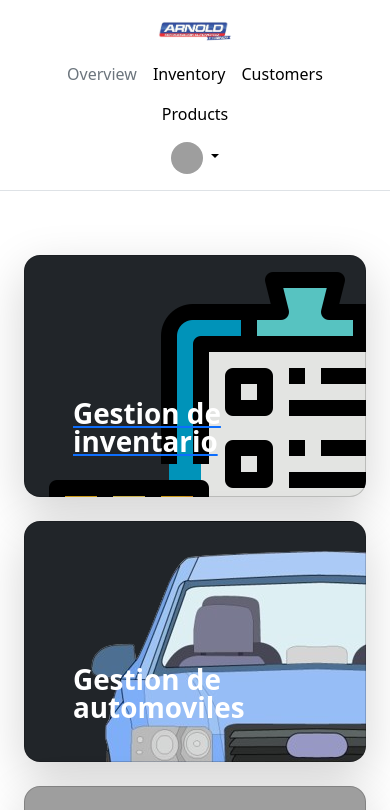
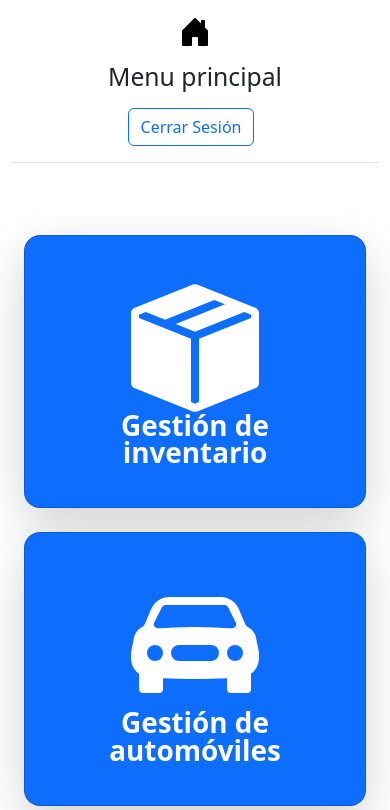
Before and after one commit to noriegaencinas/arnold_autorefrigeraciones, a Flask app: page /menu in a window 390 px wide. Shown: the top 810 px of the page. Run offline with Flask 3, Linux system fonts and the light colour scheme; some libraries are stand-ins or nearby versions; grey boxes are pictures that could not be loaded.

Commit message:
fixing main menu adding basic functionality to login, also implementing basic template

```diff
--- a/server.py
+++ b/server.py
@@ -1,9 +1,12 @@
-from flask import Flask, render_template
+# Imports for Flask
+from flask import Flask, render_template, request
+from flask_bootstrap import Bootstrap4
+# Imports for database
 import sqlite3
 from sqlite3 import Error
 
 app = Flask(__name__)
-
+bootstrap = Bootstrap4(app)
 
 def create_connection():
     conn = None;
@@ -35,9 +38,13 @@ def SelectInventario():
     rows = cur.fetchall()
     return rows
 
+# Flask routes
 @app.route("/", methods=['GET', 'POST'])
 def index():
-    return render_template('sign-in.html')
+    if request.method == 'GET':
+        return render_template('sign-in.html')
+    if request.method == 'POST':
+        return render_template('menu.html')
 
 @app.route("/sign-in")
 def signin():
@@ -70,4 +77,4 @@ def menu_facturas():
 
 if __name__ == '__main__':
     create_connection()
-    app.run(debug=True, port=5005)
+    app.run(debug=True, port=5007)
--- a/templates/base.html
+++ b/templates/base.html
@@ -3,9 +3,58 @@
 <head>
     <meta charset="UTF-8">
     <meta name="viewport" content="width=device-width, initial-scale=1.0">
-    <title>Document</title>
+    <title>Autorefrigeracion</title>
+    <!--This is the reference to the css of bootstrap-->
+    <link href="https://cdn.jsdelivr.net/npm/bootstrap@5.3.3/dist/css/bootstrap.min.css" rel="stylesheet" integrity="sha384-QWTKZyjpPEjISv5WaRU9OFeRpok6YctnYmDr5pNlyT2bRjXh0JMhjY6hW+ALEwIH" crossorigin="anonymous">
 </head>
 <body>
+    <!--This is the header-->
+    <div class="container">
+        <header class="d-flex flex-wrap align-items-center justify-content-center justify-content-md-between py-3 mb-4 border-bottom">
+          <div class="col-md-3 mb-2 mb-md-0">
+            <a href="/" class="d-inline-flex link-body-emphasis text-decoration-none">
+                <svg xmlns="http://www.w3.org/2000/svg" width="32" height="32" fill="currentColor" class="bi bi-house-door-fill" viewBox="0 0 16 16">
+                    <path d="M6.5 14.5v-3.505c0-.245.25-.495.5-.495h2c.25 0 .5.25.5.5v3.5a.5.5 0 0 0 .5.5h4a.5.5 0 0 0 .5-.5v-7a.5.5 0 0 0-.146-.354L13 5.793V2.5a.5.5 0 0 0-.5-.5h-1a.5.5 0 0 0-.5.5v1.293L8.354 1.146a.5.5 0 0 0-.708 0l-6 6A.5.5 0 0 0 1.5 7.5v7a.5.5 0 0 0 .5.5h4a.5.5 0 0 0 .5-.5"></path>
+                </svg>
+            </a>
+          </div>
 
+          <ul class="nav col-12 col-md-auto mb-2 justify-content-center mb-md-0">
+            <li><h2>{% block nombre_menu %}{% endblock %}</h2></li>
+          </ul>
+
+          <div class="col-md-3 text-end">
+            <a href="{{ url_for('signin') }}">
+                <button type="button" class="btn btn-outline-primary me-2">Cerrar Sesión</button>
+            </a>
+          </div>
+        </header>
+      </div>
+
+    {% block content %}
+    {% endblock %}
+
+    <!--Footer-->
+    <section>
+        <div class="container">
+            <footer class="d-flex flex-wrap justify-content-between align-items-center py-3 my-4 border-top">
+            <div class="col-md-4 d-flex align-items-center">
+                <a href="/" class="mb-3 me-2 mb-md-0 text-body-secondary text-decoration-none lh-1">
+                    <svg class="bi" width="30" height="24"><use xlink:href="#bootstrap"></use></svg>
+                </a>
+            <span class="mb-3 mb-md-0 text-body-secondary">© 2024 Refrigeracion Automotriz Arnold </span>
+          </div>
+          <ul class="nav col-md-4 justify-content-end list-unstyled d-flex">
+            <li class="ms-3"><a class="text-body-secondary" href="https://www.facebook.com/p/Refrigeracion-Automotriz-Arnold-100063594305820/">
+                <svg xmlns="http://www.w3.org/2000/svg" width="16" height="16" fill="currentColor" class="bi bi-facebook" viewBox="0 0 16 16">
+                    <path d="M16 8.049c0-4.446-3.582-8.05-8-8.05C3.58 0-.002 3.603-.002 8.05c0 4.017 2.926 7.347 6.75 7.951v-5.625h-2.03V8.05H6.75V6.275c0-2.017 1.195-3.131 3.022-3.131.876 0 1.791.157 1.791.157v1.98h-1.009c-.993 0-1.303.621-1.303 1.258v1.51h2.218l-.354 2.326H9.25V16c3.824-.604 6.75-3.934 6.75-7.951"/>
+                </svg>
+            </li>
+          </ul>
+        </footer>
+      </div>
+    </section>
+    <!--This is the reference to the js of bootstrap-->
+    <script src="https://cdn.jsdelivr.net/npm/bootstrap@5.3.3/dist/js/bootstrap.bundle.min.js" integrity="sha384-YvpcrYf0tY3lHB60NNkmXc5s9fDVZLESaAA55NDzOxhy9GkcIdslK1eN7N6jIeHz" crossorigin="anonymous"></script>
 </body>
 </html>
--- a/templates/menu.html
+++ b/templates/menu.html
@@ -1,130 +1,96 @@
-<!DOCTYPE html>
-<html lang="en">
-<head>
-    <meta charset="UTF-8">
-    <meta name="viewport" content="width=device-width, initial-scale=1.0">
-    <title>Document</title>
-    <link href="https://cdn.jsdelivr.net/npm/bootstrap@5.3.3/dist/css/bootstrap.min.css" rel="stylesheet" integrity="sha384-QWTKZyjpPEjISv5WaRU9OFeRpok6YctnYmDr5pNlyT2bRjXh0JMhjY6hW+ALEwIH" crossorigin="anonymous">
-</head>
-<body>
-    <!--This is the header-->
-    <section>
-      <header class="p-3 mb-3 border-bottom">
-        <div class="container">
-          <div class="d-flex flex-wrap align-items-center justify-content-center justify-content-lg-start">
-            <a href="{{url_for('menu')}}" class="d-flex align-items-center mb-2 mb-lg-0 link-body-emphasis text-decoration-none">
-              <img src="/static/img/logo.png" alt="" height="30">
-            </a>
+{% extends 'base.html' %}
 
-            <ul class="nav col-12 col-lg-auto me-lg-auto mb-2 justify-content-center mb-md-0">
-              <li><a href="#" class="nav-link px-2 link-secondary">Overview</a></li>
-              <li><a href="#" class="nav-link px-2 link-body-emphasis">Inventory</a></li>
-              <li><a href="#" class="nav-link px-2 link-body-emphasis">Customers</a></li>
-              <li><a href="#" class="nav-link px-2 link-body-emphasis">Products</a></li>
-            </ul>
+{% block nombre_menu %}Menu principal{% endblock %}
 
-            <div class="dropdown text-end">
-              <a href="#" class="d-block link-body-emphasis text-decoration-none dropdown-toggle" data-bs-toggle="dropdown" aria-expanded="false">
-                <img src="https://github.com/mdo.png" alt="mdo" width="32" height="32" class="rounded-circle">
-              </a>
-              <ul class="dropdown-menu text-small" style="">
-                <li><a class="dropdown-item" href="#">New project...</a></li>
-                <li><a class="dropdown-item" href="#">Settings</a></li>
-                <li><a class="dropdown-item" href="#">Profile</a></li>
-                <li><hr class="dropdown-divider"></li>
-                <li><a class="dropdown-item" href="#">Sign out</a></li>
-              </ul>
-            </div>
-          </div>
-        </div>
-      </header>
-        <script src="https://cdn.jsdelivr.net/npm/bootstrap@5.3.3/dist/js/bootstrap.bundle.min.js" integrity="sha384-YvpcrYf0tY3lHB60NNkmXc5s9fDVZLESaAA55NDzOxhy9GkcIdslK1eN7N6jIeHz" crossorigin="anonymous"></script>
-        <script src="/static/js/color-modes.js"></script>
-    </section>
-
+{% block content %}
     <!-- This is the main menu with its features -->
     <section>
         <div class="container px-4 py-0" id="custom-cards">
             <div class="row row-cols-1 row-cols-lg-3 align-items-stretch g-4 py-5">
+
               <div class="col">
                 <a href="{{ url_for('menu_inventario')}}">
-                    <div class="card card-cover h-100 overflow-hidden text-bg-dark rounded-4 shadow-lg" style="background-image: url(/static/img/inventario.png);">
+                  <div class="card card-cover h-100 overflow-hidden text-bg-primary rounded-4 shadow-lg" style="text-align:center">
                     <div class="d-flex flex-column h-100 p-5 pb-3 text-white text-shadow-1">
-                        <h3 class="pt-5 mt-5 mb-4 display-6 lh-1 fw-bold">Gestion de inventario</h3>
+                      <svg xmlns="http://www.w3.org/2000/svg" width="128" fill="currentColor" class="bi bi-box-seam-fill" viewBox="0 0 16 16" style="margin: 0 auto;">
+                        <path fill-rule="evenodd" d="M15.528 2.973a.75.75 0 0 1 .472.696v8.662a.75.75 0 0 1-.472.696l-7.25 2.9a.75.75 0 0 1-.557 0l-7.25-2.9A.75.75 0 0 1 0 12.331V3.669a.75.75 0 0 1 .471-.696L7.443.184l.01-.003.268-.108a.75.75 0 0 1 .558 0l.269.108.01.003zM10.404 2 4.25 4.461 1.846 3.5 1 3.839v.4l6.5 2.6v7.922l.5.2.5-.2V6.84l6.5-2.6v-.4l-.846-.339L8 5.961 5.596 5l6.154-2.461z"></path>
+                      </svg>
+                      <h3 class="mb-4 display-6 lh-1 fw-bold justify-content-end">Gestión de inventario</h3>
                     </div>
-                    </div>
+                  </div>
                 </a>
               </div>
 
               <div class="col">
-                <div class="card card-cover h-100 overflow-hidden text-bg-dark rounded-4 shadow-lg" style="background-image: url(/static/img/automovil.png);">
-                  <div class="d-flex flex-column h-100 p-5 pb-3 text-white text-shadow-1">
-                    <h3 class="pt-5 mt-5 mb-4 display-6 lh-1 fw-bold">Gestion de automoviles</h3>
+                <a href="{{ url_for('menu_automoviles')}}">
+                  <div class="card card-cover h-100 overflow-hidden text-bg-primary rounded-4 shadow-lg" style="text-align:center">
+                    <div class="d-flex flex-column h-100 p-5 pb-3 text-white text-shadow-1">
+                      <svg xmlns="http://www.w3.org/2000/svg" width="128" fill="currentColor" class="bi bi-car-front-fill" viewBox="0 0 16 16" style="margin: 0 auto;">
+                        <path d="M2.52 3.515A2.5 2.5 0 0 1 4.82 2h6.362c1 0 1.904.596 2.298 1.515l.792 1.848c.075.175.21.319.38.404.5.25.855.715.965 1.262l.335 1.679q.05.242.049.49v.413c0 .814-.39 1.543-1 1.997V13.5a.5.5 0 0 1-.5.5h-2a.5.5 0 0 1-.5-.5v-1.338c-1.292.048-2.745.088-4 .088s-2.708-.04-4-.088V13.5a.5.5 0 0 1-.5.5h-2a.5.5 0 0 1-.5-.5v-1.892c-.61-.454-1-1.183-1-1.997v-.413a2.5 2.5 0 0 1 .049-.49l.335-1.68c.11-.546.465-1.012.964-1.261a.8.8 0 0 0 .381-.404l.792-1.848ZM3 10a1 1 0 1 0 0-2 1 1 0 0 0 0 2m10 0a1 1 0 1 0 0-2 1 1 0 0 0 0 2M6 8a1 1 0 0 0 0 2h4a1 1 0 1 0 0-2zM2.906 5.189a.51.51 0 0 0 .497.731c.91-.073 3.35-.17 4.597-.17s3.688.097 4.597.17a.51.51 0 0 0 .497-.731l-.956-1.913A.5.5 0 0 0 11.691 3H4.309a.5.5 0 0 0-.447.276L2.906 5.19Z"></path>
+                      </svg>
+                      <h3 class="mb-4 display-6 lh-1 fw-bold">Gestión de automóviles</h3>
+                    </div>
                   </div>
-                </div>
+                </a>
               </div>
 
               <div class="col">
-                <div class="card card-cover h-100 overflow-hidden text-bg-dark rounded-4 shadow-lg" style="background-image: url('unsplash-photo-3.jpg');">
-                  <div class="d-flex flex-column h-100 p-5 pb-3 text-shadow-1">
-                    <h3 class="pt-5 mt-5 mb-4 display-6 lh-1 fw-bold">Gestion financiera</h3>
+                <a href="{{ url_for('menu_automoviles')}}">
+                  <div class="card card-cover h-100 overflow-hidden text-bg-primary rounded-4 shadow-lg" style="text-align:center">
+                    <div class="d-flex flex-column h-100 p-5 pb-3 text-white text-shadow-1">
+                      <svg xmlns="http://www.w3.org/2000/svg" width="128" fill="currentColor" class="bi bi-wallet" viewBox="0 0 16 16" style="margin: 0 auto;">
+                        <path d="M0 3a2 2 0 0 1 2-2h13.5a.5.5 0 0 1 0 1H15v2a1 1 0 0 1 1 1v8.5a1.5 1.5 0 0 1-1.5 1.5h-12A2.5 2.5 0 0 1 0 12.5zm1 1.732V12.5A1.5 1.5 0 0 0 2.5 14h12a.5.5 0 0 0 .5-.5V5H2a2 2 0 0 1-1-.268M1 3a1 1 0 0 0 1 1h12V2H2a1 1 0 0 0-1 1"/>
+                      </svg>
+                      <h3 class="mb-4 display-6 lh-1 fw-bold">Gestión financiera</h3>
+                    </div>
                   </div>
-                </div>
+                </a>
               </div>
-            </div>
-          </div>
     </section>
+
     <section>
         <div class="container px-4 py-0" id="custom-cards">
+            <div class="row row-cols-1 row-cols-lg-3 align-items-stretch g-4 py-0">
 
-            <div class="row row-cols-1 row-cols-lg-3 align-items-stretch g-4 py-5">
               <div class="col">
-                <div class="card card-cover h-100 overflow-hidden text-bg-dark rounded-4 shadow-lg" style="background-image: url('unsplash-photo-1.jpg');">
-                  <div class="d-flex flex-column h-100 p-5 pb-3 text-white text-shadow-1">
-                    <h3 class="pt-5 mt-5 mb-4 display-6 lh-1 fw-bold">Administración de empleados</h3>
+                <a href="{{ url_for('menu_automoviles')}}">
+                  <div class="card card-cover h-100 overflow-hidden text-bg-primary rounded-4 shadow-lg" style="text-align:center">
+                    <div class="d-flex flex-column h-100 p-5 pb-3 text-white text-shadow-1">
+                      <svg xmlns="http://www.w3.org/2000/svg" width="128" fill="currentColor" class="bi bi-people-fill" viewBox="0 0 16 16" style="margin: 0 auto;">
+                        <path d="M7 14s-1 0-1-1 1-4 5-4 5 3 5 4-1 1-1 1zm4-6a3 3 0 1 0 0-6 3 3 0 0 0 0 6m-5.784 6A2.24 2.24 0 0 1 5 13c0-1.355.68-2.75 1.936-3.72A6.3 6.3 0 0 0 5 9c-4 0-5 3-5 4s1 1 1 1zM4.5 8a2.5 2.5 0 1 0 0-5 2.5 2.5 0 0 0 0 5"/>
+                      </svg>
+                      <h3 class="mb-4 display-6 lh-1 fw-bold">Administración de empleados</h3>
+                    </div>
                   </div>
-                </div>
+                </a>
               </div>
 
               <div class="col">
-                <div class="card card-cover h-100 overflow-hidden text-bg-dark rounded-4 shadow-lg" style="background-image: url('unsplash-photo-2.jpg');">
-                  <div class="d-flex flex-column h-100 p-5 pb-3 text-white text-shadow-1">
-                    <h3 class="pt-5 mt-5 mb-4 display-6 lh-1 fw-bold">Registro de reparaciones</h3>
+                <a href="{{ url_for('menu_automoviles')}}">
+                  <div class="card card-cover h-100 overflow-hidden text-bg-primary rounded-4 shadow-lg" style="text-align:center">
+                    <div class="d-flex flex-column h-100 p-5 pb-3 text-white text-shadow-1">
+                      <svg xmlns="http://www.w3.org/2000/svg" width="128" fill="currentColor" class="bi bi-tools" viewBox="0 0 16 16" style="margin: 0 auto;">
+                        <path d="M1 0 0 1l2.2 3.081a1 1 0 0 0 .815.419h.07a1 1 0 0 1 .708.293l2.675 2.675-2.617 2.654A3.003 3.003 0 0 0 0 13a3 3 0 1 0 5.878-.851l2.654-2.617.968.968-.305.914a1 1 0 0 0 .242 1.023l3.27 3.27a.997.997 0 0 0 1.414 0l1.586-1.586a.997.997 0 0 0 0-1.414l-3.27-3.27a1 1 0 0 0-1.023-.242L10.5 9.5l-.96-.96 2.68-2.643A3.005 3.005 0 0 0 16 3q0-.405-.102-.777l-2.14 2.141L12 4l-.364-1.757L13.777.102a3 3 0 0 0-3.675 3.68L7.462 6.46 4.793 3.793a1 1 0 0 1-.293-.707v-.071a1 1 0 0 0-.419-.814zm9.646 10.646a.5.5 0 0 1 .708 0l2.914 2.915a.5.5 0 0 1-.707.707l-2.915-2.914a.5.5 0 0 1 0-.708M3 11l.471.242.529.026.287.445.445.287.026.529L5 13l-.242.471-.026.529-.445.287-.287.445-.529.026L3 15l-.471-.242L2 14.732l-.287-.445L1.268 14l-.026-.529L1 13l.242-.471.026-.529.445-.287.287-.445.529-.026z"/>
+                      </svg>
+                      <h3 class="mb-4 display-6 lh-1 fw-bold">Registro de reparaciones</h3>
+                    </div>
                   </div>
-                </div>
+                </a>
               </div>
 
               <div class="col">
-                <div class="card card-cover h-100 overflow-hidden text-bg-dark rounded-4 shadow-lg" style="background-image: url('unsplash-photo-3.jpg');">
-                  <div class="d-flex flex-column h-100 p-5 pb-3 text-shadow-1">
-                    <h3 class="pt-5 mt-5 mb-4 display-6 lh-1 fw-bold">Gestion de facturas</h3>
+                <a href="{{ url_for('menu_automoviles')}}">
+                  <div class="card card-cover h-100 overflow-hidden text-bg-primary rounded-4 shadow-lg" style="text-align:center">
+                    <div class="d-flex flex-column h-100 p-5 pb-3 text-white text-shadow-1">
+                      <svg xmlns="http://www.w3.org/2000/svg" width="128" fill="currentColor" class="bi bi-receipt" viewBox="0 0 16 16" style="margin: 0 auto;">
+                        <path d="M1.92.506a.5.5 0 0 1 .434.14L3 1.293l.646-.647a.5.5 0 0 1 .708 0L5 1.293l.646-.647a.5.5 0 0 1 .708 0L7 1.293l.646-.647a.5.5 0 0 1 .708 0L9 1.293l.646-.647a.5.5 0 0 1 .708 0l.646.647.646-.647a.5.5 0 0 1 .708 0l.646.647.646-.647a.5.5 0 0 1 .801.13l.5 1A.5.5 0 0 1 15 2v12a.5.5 0 0 1-.053.224l-.5 1a.5.5 0 0 1-.8.13L13 14.707l-.646.647a.5.5 0 0 1-.708 0L11 14.707l-.646.647a.5.5 0 0 1-.708 0L9 14.707l-.646.647a.5.5 0 0 1-.708 0L7 14.707l-.646.647a.5.5 0 0 1-.708 0L5 14.707l-.646.647a.5.5 0 0 1-.708 0L3 14.707l-.646.647a.5.5 0 0 1-.801-.13l-.5-1A.5.5 0 0 1 1 14V2a.5.5 0 0 1 .053-.224l.5-1a.5.5 0 0 1 .367-.27m.217 1.338L2 2.118v11.764l.137.274.51-.51a.5.5 0 0 1 .707 0l.646.647.646-.646a.5.5 0 0 1 .708 0l.646.646.646-.646a.5.5 0 0 1 .708 0l.646.646.646-.646a.5.5 0 0 1 .708 0l.646.646.646-.646a.5.5 0 0 1 .708 0l.646.646.646-.646a.5.5 0 0 1 .708 0l.509.509.137-.274V2.118l-.137-.274-.51.51a.5.5 0 0 1-.707 0L12 1.707l-.646.647a.5.5 0 0 1-.708 0L10 1.707l-.646.647a.5.5 0 0 1-.708 0L8 1.707l-.646.647a.5.5 0 0 1-.708 0L6 1.707l-.646.647a.5.5 0 0 1-.708 0L4 1.707l-.646.647a.5.5 0 0 1-.708 0z"></path>
+                        <path d="M3 4.5a.5.5 0 0 1 .5-.5h6a.5.5 0 1 1 0 1h-6a.5.5 0 0 1-.5-.5m0 2a.5.5 0 0 1 .5-.5h6a.5.5 0 1 1 0 1h-6a.5.5 0 0 1-.5-.5m0 2a.5.5 0 0 1 .5-.5h6a.5.5 0 1 1 0 1h-6a.5.5 0 0 1-.5-.5m0 2a.5.5 0 0 1 .5-.5h6a.5.5 0 0 1 0 1h-6a.5.5 0 0 1-.5-.5m8-6a.5.5 0 0 1 .5-.5h1a.5.5 0 0 1 0 1h-1a.5.5 0 0 1-.5-.5m0 2a.5.5 0 0 1 .5-.5h1a.5.5 0 0 1 0 1h-1a.5.5 0 0 1-.5-.5m0 2a.5.5 0 0 1 .5-.5h1a.5.5 0 0 1 0 1h-1a.5.5 0 0 1-.5-.5m0 2a.5.5 0 0 1 .5-.5h1a.5.5 0 0 1 0 1h-1a.5.5 0 0 1-.5-.5"></path>
+                      </svg>
+                      <h3 class="mb-4 display-6 lh-1 fw-bold">Gestión de facturas</h3>
+                    </div>
                   </div>
-                </div>
-              </div>
-            </div>
-          </div>
-    </section>
-
-    <!-- This is the footer-->
-    <section>
-        <div class="container">
-            <footer class="d-flex flex-wrap justify-content-between align-items-center py-3 my-4 border-top">
-              <div class="col-md-4 d-flex align-items-center">
-                <a href="/" class="mb-3 me-2 mb-md-0 text-body-secondary text-decoration-none lh-1">
-                  <svg class="bi" width="30" height="24"><use xlink:href="#bootstrap"></use></svg>
                 </a>
-                <span class="mb-3 mb-md-0 text-body-secondary">© 2024 Company, Inc</span>
               </div>
 
-              <ul class="nav col-md-4 justify-content-end list-unstyled d-flex">
-                <li class="ms-3"><a class="text-body-secondary" href="https://www.facebook.com/p/Refrigeracion-Automotriz-Arnold-100063594305820/">
-                    <svg xmlns="http://www.w3.org/2000/svg" width="16" height="16" fill="currentColor" class="bi bi-facebook" viewBox="0 0 16 16">
-                        <path d="M16 8.049c0-4.446-3.582-8.05-8-8.05C3.58 0-.002 3.603-.002 8.05c0 4.017 2.926 7.347 6.75 7.951v-5.625h-2.03V8.05H6.75V6.275c0-2.017 1.195-3.131 3.022-3.131.876 0 1.791.157 1.791.157v1.98h-1.009c-.993 0-1.303.621-1.303 1.258v1.51h2.218l-.354 2.326H9.25V16c3.824-.604 6.75-3.934 6.75-7.951"/>
-                    </svg>
-                </li>
-              </ul>
-            </footer>
-          </div>
     </section>
-</body>
-</html>
+{% endblock %}
--- a/templates/sign-in.html
+++ b/templates/sign-in.html
@@ -55,7 +55,7 @@
       </label>
     </div>
     <button class="btn btn-primary w-100 py-2" type="submit">Sign in</button>
-    <p class="mt-5 mb-3 text-body-secondary">&copy; 2017–2024</p>
+    <p class="mt-5 mb-3 text-body-secondary">&copy; 2024</p>
   </form>
 </main>
 <script src="https://cdn.jsdelivr.net/npm/bootstrap@5.3.3/dist/js/bootstrap.bundle.min.js" integrity="sha384-YvpcrYf0tY3lHB60NNkmXc5s9fDVZLESaAA55NDzOxhy9GkcIdslK1eN7N6jIeHz" crossorigin="anonymous"></script>
```
Also changed, not shown: templates/menu_automoviles.html (+9 -0 lines), templates/menu_empleados.html (+9 -0 lines), templates/menu_financiero.html (+9 -0 lines).
